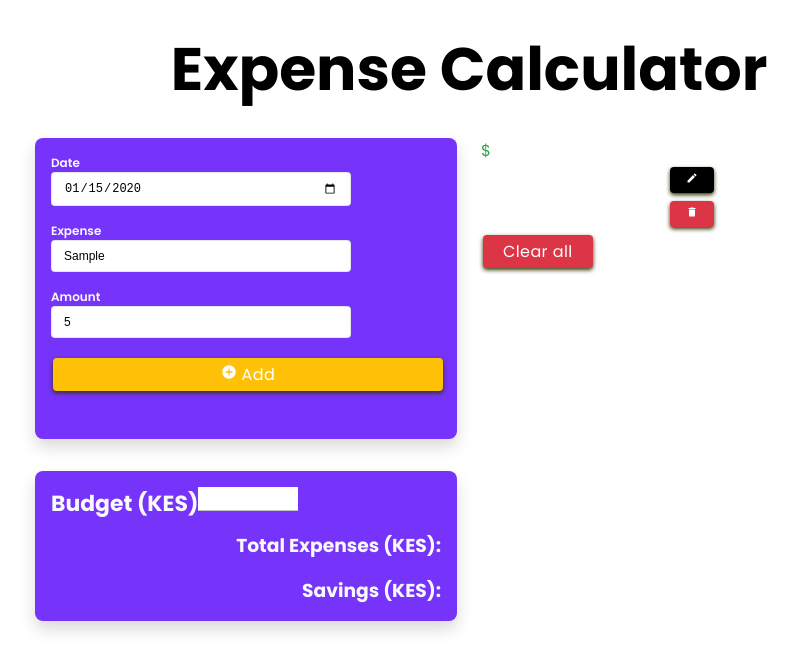
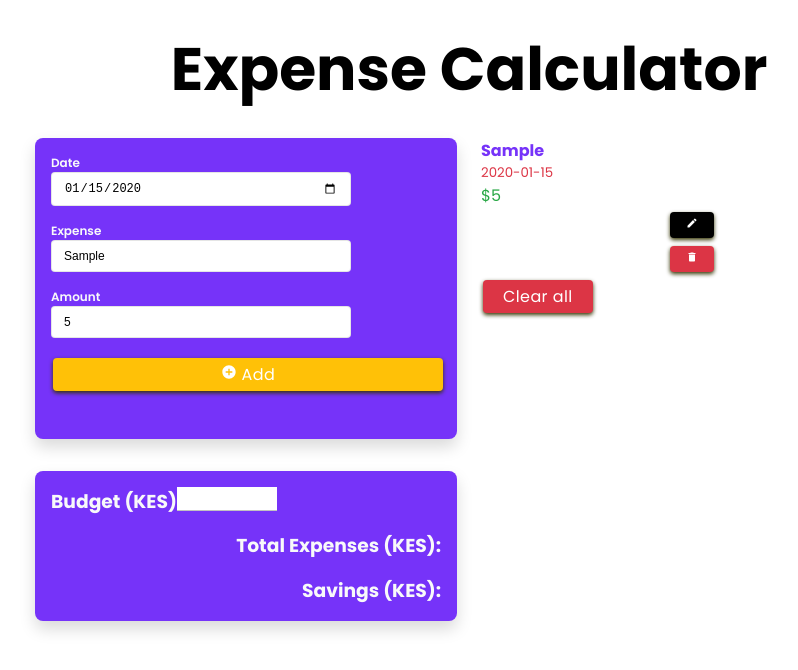
Before and after one commit to spectr-e/react-projects, a React (Vite) app: page / in a window 1280 px wide. Both pictures are taken after typing "2020-01-15", "Sample", "5" into the empty fields and a click on the button "Add". Shown: the top 670 px of the page, without its empty margins (171-969 px from the left). Built offline with nearby package versions, Linux system fonts and the light colour scheme.

Commit message:
fix(ExpenseList): Pass down props to Expense Item using map function

```diff
--- a/src/Projects/25-expenses-calculator-app/ExpenseCalculatorApp.jsx
+++ b/src/Projects/25-expenses-calculator-app/ExpenseCalculatorApp.jsx
@@ -11,7 +11,7 @@ const initalExpenses = localStorage.getItem('expenses')
   : []
 
 const ExpenseCalculatorApp = () => {
-  const [expenses, setExpenses] = useState('')
+  const [expenses, setExpenses] = useState([])
   const [date, setDate] = useState('')
   const [amount, setAmount] = useState('')
   const [item, setItem] = useState('')
--- a/src/Projects/25-expenses-calculator-app/ExpenseItem.jsx
+++ b/src/Projects/25-expenses-calculator-app/ExpenseItem.jsx
@@ -1,18 +1,14 @@
 import { MdDelete, MdEdit } from 'react-icons/md'
 import { Button } from '../../components'
 
-const ExpenseItem = ({
-  charge,
-  date,
-  amount,
-  handleEdit,
-  handleDelete,
-  id,
-}) => {
+const ExpenseItem = ({ expense, handleEdit, handleDelete }) => {
+  // Destructure from expense object
+  const { item, date, amount, id } = expense
+
   return (
     <div className='expense-details'>
       <div className='d-flex flex-column' style={{ alignItems: 'flex-start' }}>
-        <h4 className='text-primary'>{charge}</h4>
+        <h4 className='text-primary'>{item}</h4>
         <small className='text-danger'>{date}</small>
       </div>
       <div className='text-success'>${amount}</div>
--- a/src/Projects/25-expenses-calculator-app/ExpensesList.jsx
+++ b/src/Projects/25-expenses-calculator-app/ExpensesList.jsx
@@ -5,8 +5,9 @@ const ExpensesList = ({ clearItems, expenses = [] }) => {
   return (
     <>
       <ul className='list'>
-        {/* ExpenseItem */}
-        <ExpenseItem />
+        {expenses.map((exp, key) => {
+          return <ExpenseItem expense={exp} key={key} />
+        })}
       </ul>
       {expenses.length > 0 && (
         <Button
--- a/src/Projects/25-expenses-calculator-app/styles/BudgetStyle.js
+++ b/src/Projects/25-expenses-calculator-app/styles/BudgetStyle.js
@@ -1,6 +1,6 @@
 import styled from 'styled-components'
 
-export const BudgetStyle = styled.h3`
+export const BudgetStyle = styled.div`
   display: flex;
   input {
     outline: none;
```
